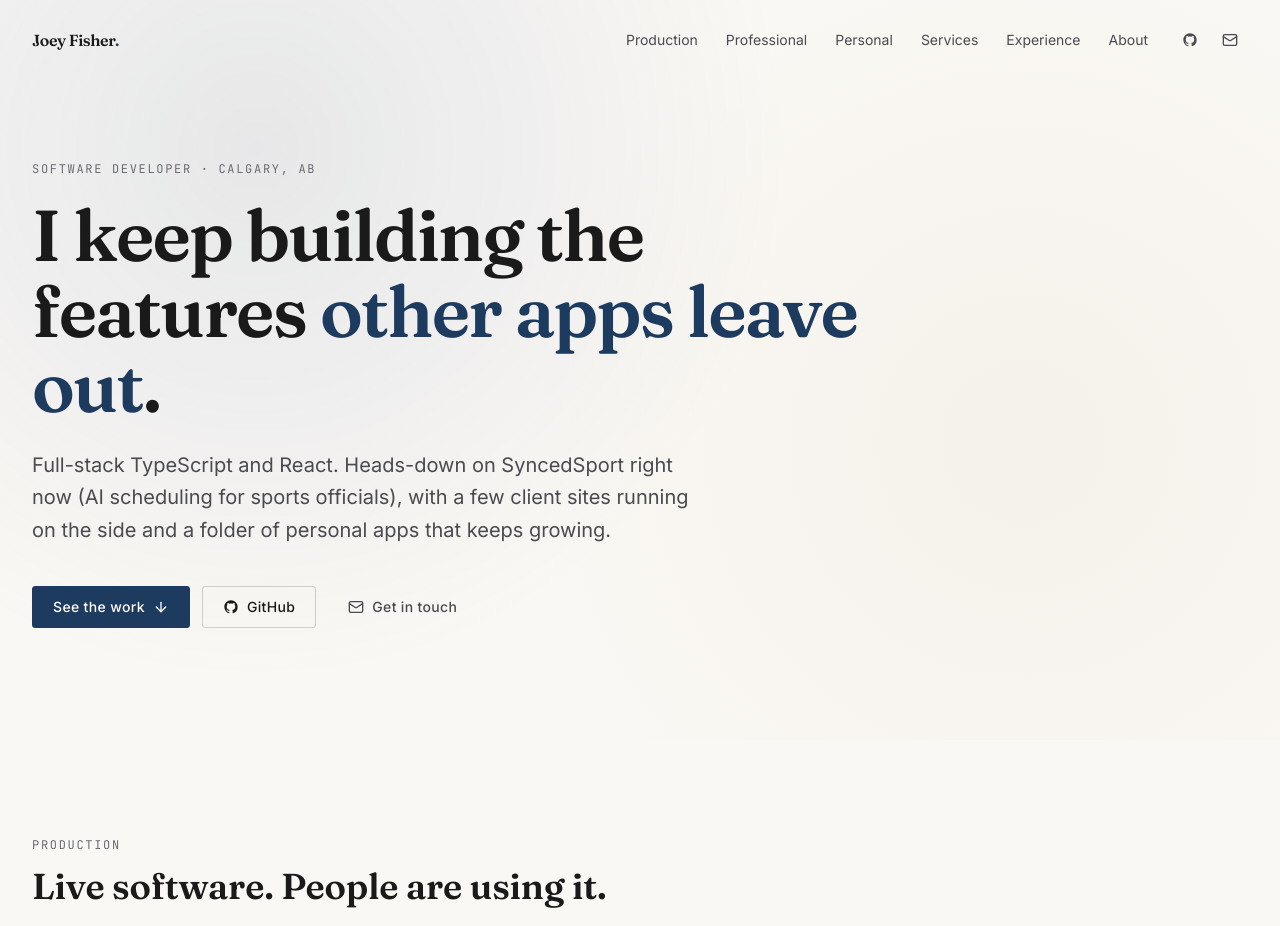
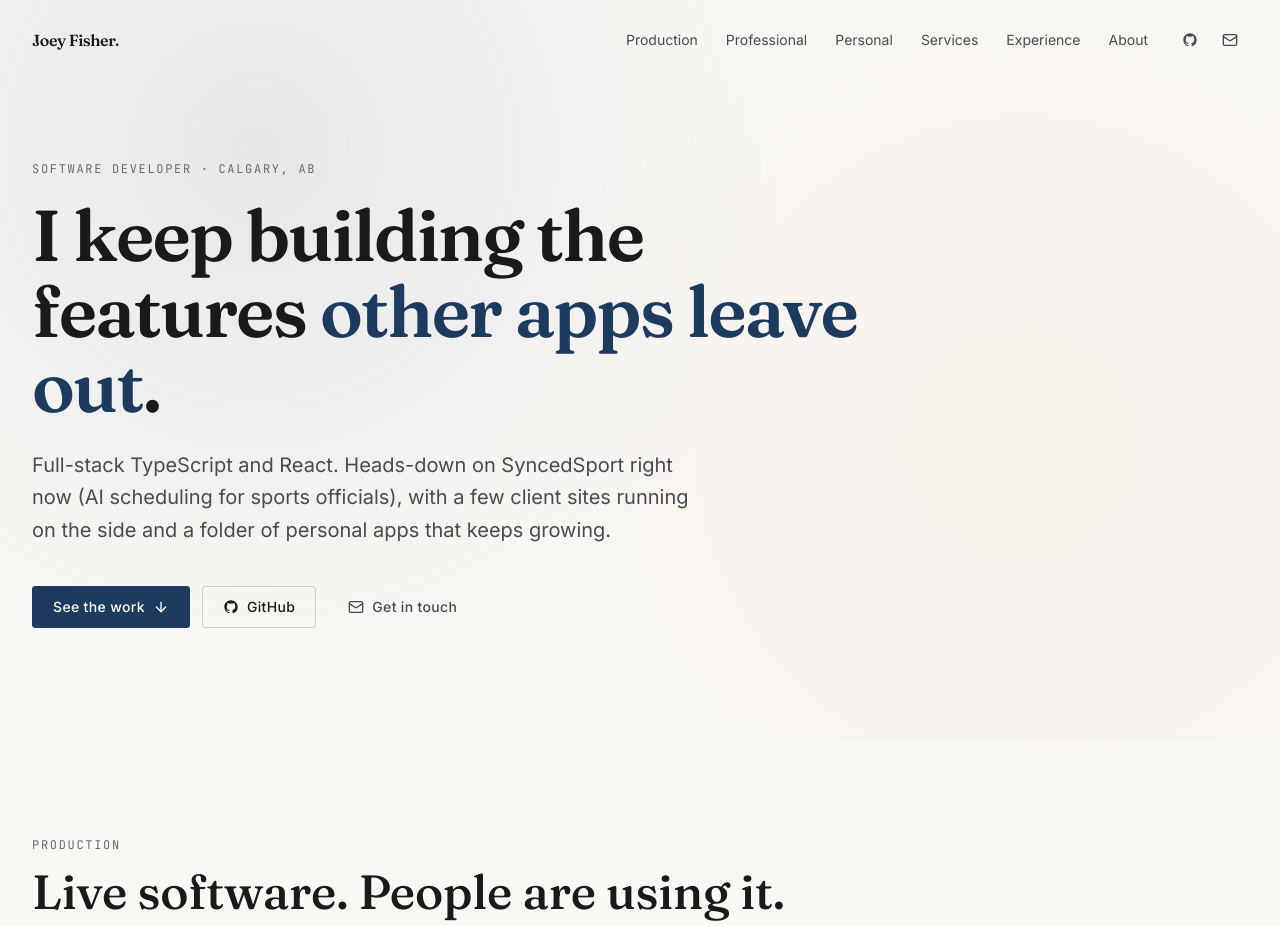
Before and after one commit to fisherjoey/portfolio-site, a React (Vite) app: page / in a window 1280 px wide. Shown: the top 926 px of the page. Built offline with nearby package versions, Linux system fonts and the light colour scheme.

Commit message:
redesign: light button variant + serif section headings

```diff
--- a/src/components/ui/Button.tsx
+++ b/src/components/ui/Button.tsx
@@ -15,7 +15,7 @@ interface ButtonProps {
 
 const variantStyles: Record<ButtonVariant, string> = {
   accent:
-    'bg-[var(--color-brand-accent)] text-white border border-[var(--color-brand-accent)] hover:bg-[var(--color-brand-accent-hover)] hover:border-[var(--color-brand-accent-hover)]',
+    'bg-[var(--color-brand-accent)] text-[var(--text-on-accent)] border border-[var(--color-brand-accent)] hover:bg-[var(--color-brand-accent-hover)] hover:border-[var(--color-brand-accent-hover)]',
   outline:
     'border border-[var(--surface-border-strong)] text-[var(--text-primary)] hover:border-[var(--color-brand-accent)] hover:text-[var(--color-brand-accent)]',
   ghost:
--- a/src/components/ui/SectionHeading.tsx
+++ b/src/components/ui/SectionHeading.tsx
@@ -18,7 +18,7 @@ export default function SectionHeading({
       {eyebrow && (
         <p className="label mb-3 text-[var(--color-brand-accent)]">{eyebrow}</p>
       )}
-      <h2 className="font-heading text-3xl md:text-4xl font-semibold text-[var(--text-primary)] max-w-3xl">
+      <h2 className="font-heading text-3xl md:text-5xl font-medium text-[var(--text-primary)] max-w-3xl leading-[1.08]">
         {children}
       </h2>
       {description && (
```
